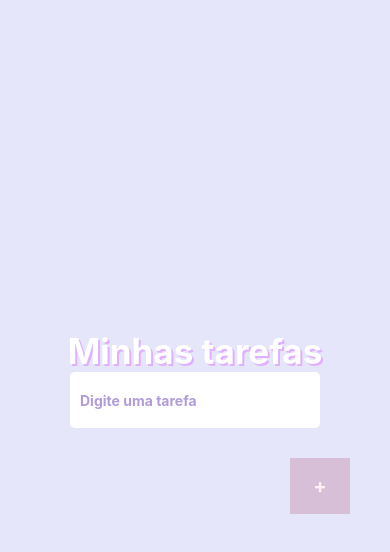
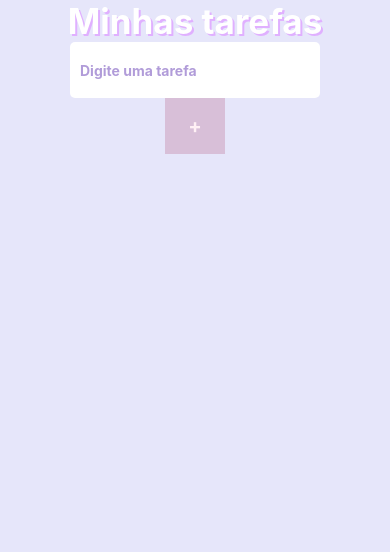
Before and after one commit to MarciaRejane/Exercicios_004, a React Native app: screen / in a window 390 px wide. Shown: the top 552 px of the page. Built offline with nearby package versions, Linux system fonts and the light colour scheme.

Commit message:
Questão 4 finalizada, scrollView na lista, mapiei o array de tarefas, e adicionei um stylo a ela.

```diff
--- a/src/screens/List/index.tsx
+++ b/src/screens/List/index.tsx
@@ -1,5 +1,5 @@
 import React, {useState} from 'react';
-import { Text, View, TextInput, TouchableOpacity} from 'react-native';
+import { Text, View, TextInput, TouchableOpacity, ScrollView} from 'react-native';
 
 import {styles} from './styles';
 
@@ -30,10 +30,13 @@ export default function List() {
       <TouchableOpacity style={styles.button} onPress={handleAddTask}>
         <Text style={styles.buttonText}>+</Text>
       </TouchableOpacity>
+
+      <ScrollView style={styles.scrollView}>
       {tarefas.map((tarefa, index) =>(
 
-      <Text key={index} style={styles.texto}>{tarefa}</Text>
+        <Text key={index} style={styles.texto}>{tarefa}</Text>
       ))}
+      </ScrollView>
     </View>
   );
   }
--- a/src/screens/List/styles.ts
+++ b/src/screens/List/styles.ts
@@ -1,4 +1,4 @@
-import { Button, StyleSheet } from "react-native";
+import { Button, ScrollView, StyleSheet } from "react-native";
 
 export const styles = StyleSheet.create({
   container: {
@@ -21,18 +21,18 @@ export const styles = StyleSheet.create({
     borderRadius: 5,
     fontWeight: 'bold',
     padding:10,
-    marginBottom: 30,
+
 
   },
   texto: {
     fontSize: 20,
     color: 'black',
-    textShadowColor: '#e0b0ff',
-    textShadowOffset: {width: 2, height: 2},
+    // textShadowColor: '#e0b0ff',
+    // textShadowOffset: {width: 2, height: 2},
     padding: 10,
-    width: 250,
-    height:56,
+    width: 350,
     backgroundColor: 'white',
+    marginVertical:2,
   },
   button: {
     width:60,
@@ -40,11 +40,14 @@ export const styles = StyleSheet.create({
     backgroundColor: '#D8BFD8',
     alignItems: 'center',
     justifyContent:'center',
-    marginLeft:250,
+
   },
   buttonText: {
     color: '#FFF0F5',
     fontWeight:'bold',
     fontSize:20,
+  },
+  scrollView: {
+    flex:1,
   }
 });
```
